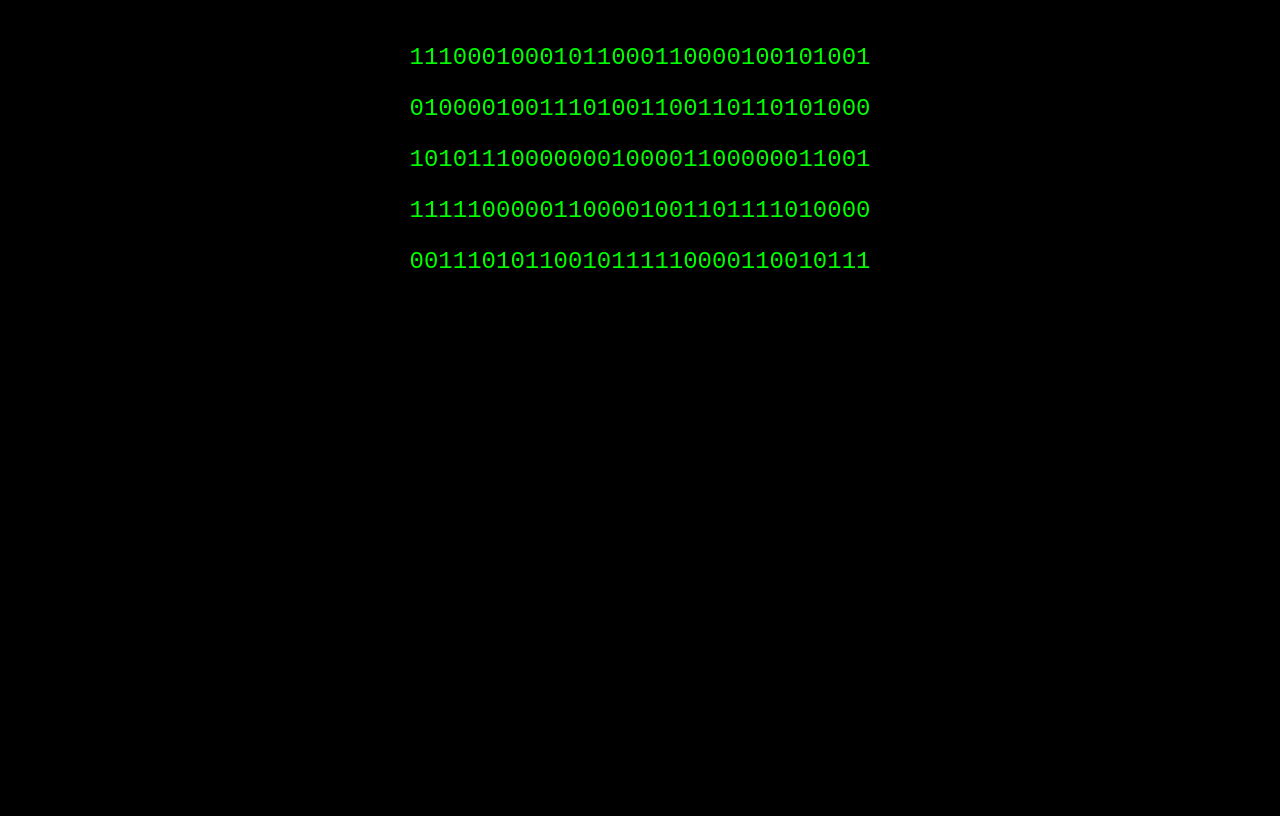
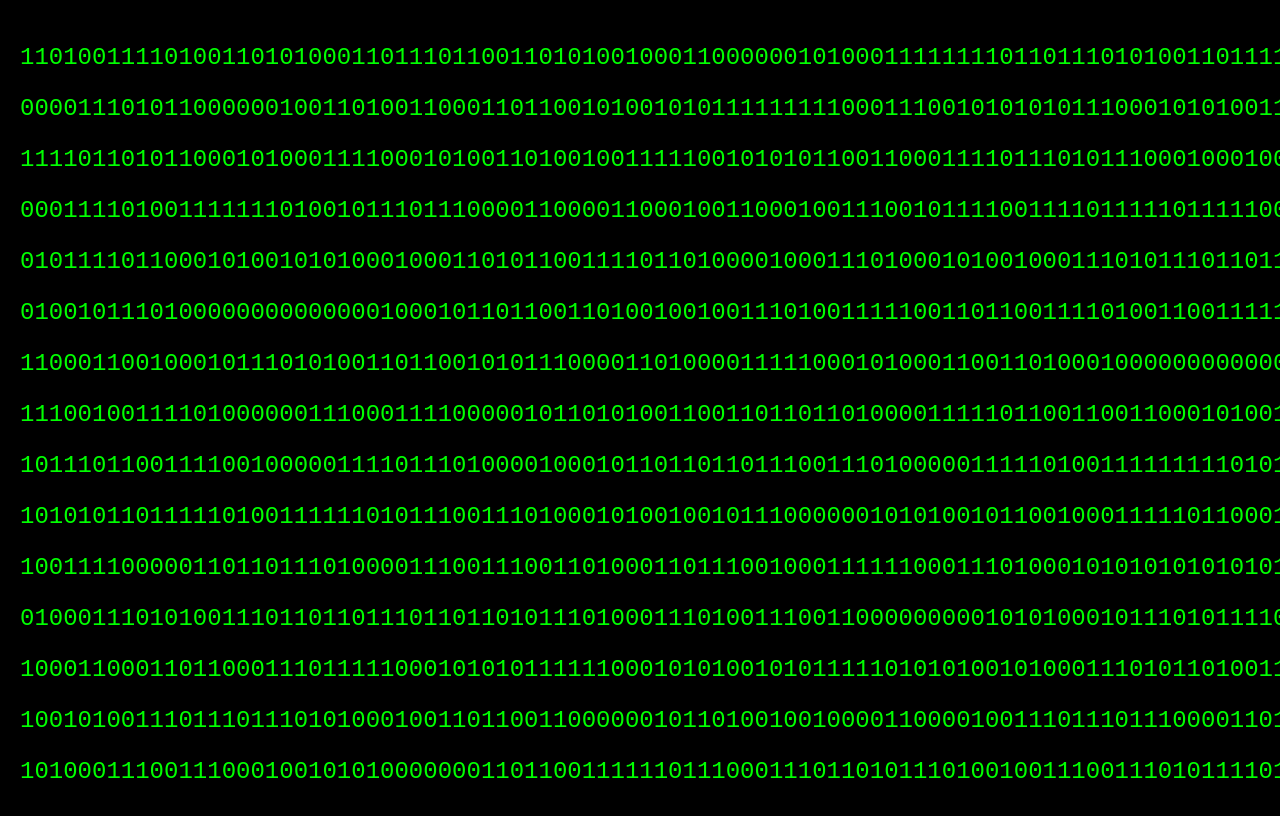
Before and after one commit to MuradEminov/binary-animation, a plain HTML site: page index.html in a window 1280 px wide. Drawn offline with Linux system fonts and the light colour scheme.

Commit message:
Number of string lines and string lengtg extended

```diff
--- a/index.html
+++ b/index.html
@@ -24,8 +24,8 @@
             return s;
         }
 
-        const numStrings = 5;       // Number of binary strings
-        const stringLength = 32;    // Length of each binary string
+        const numStrings = 15;       // Number of binary strings
+        const stringLength = 88;    // Length of each binary string
         let binaryStrings = [];
 
         // Initialize binary strings
```
